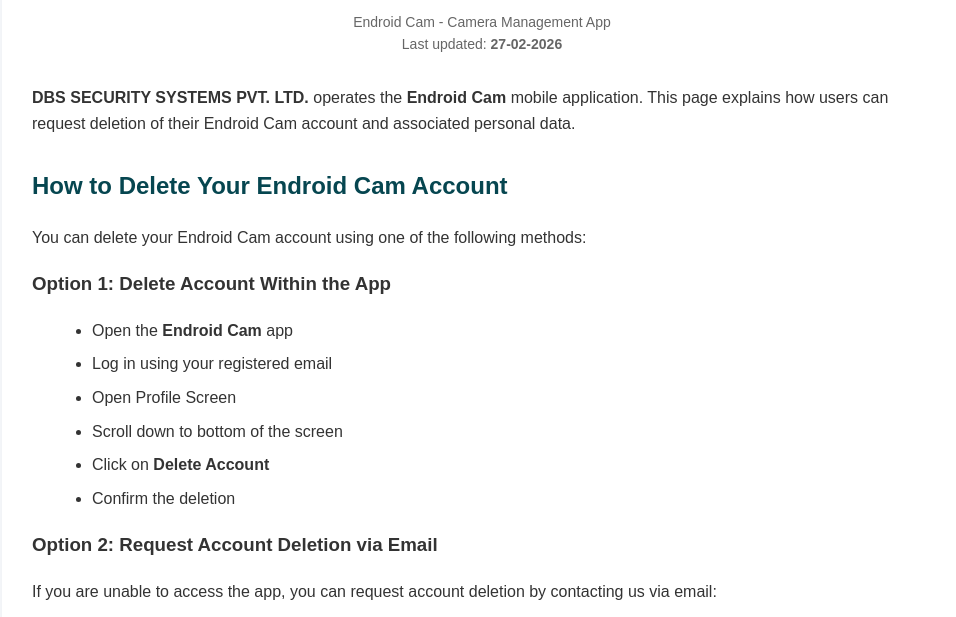
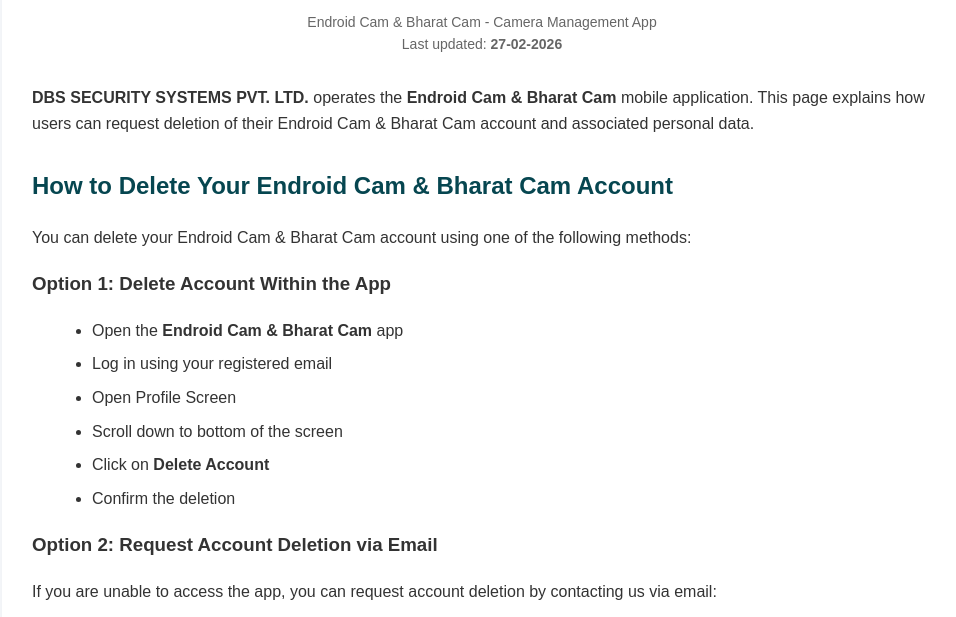
Before and after one commit to Dbsindia/ENDROID-CAM-DELETE, a plain HTML site: page index.html in a window 1280 px wide. Shown: the part 146-763 px from the top of the page, without its empty margins (158-1114 px from the left). Drawn offline with Linux system fonts and the light colour scheme.

Commit message:
update name

```diff
--- a/index.html
+++ b/index.html
@@ -4,7 +4,7 @@
 <head>
     <meta charset="UTF-8" />
     <meta name="viewport" content="width=device-width, initial-scale=1.0" />
-    <title>Account Deletion | Endroid Cam</title>
+    <title>Account Deletion | Endroid Cam & Bharat Cam</title>
 
     <style>
         body {
@@ -80,23 +80,23 @@
     <div class="container">
         <h1>Account Deletion Request</h1>
         <p class="updated">
-            Endroid Cam - Camera Management App<br>
+            Endroid Cam & Bharat Cam - Camera Management App<br>
             Last updated: <strong>27-02-2026</strong>
         </p>
 
         <p>
             <strong>DBS SECURITY SYSTEMS PVT. LTD.</strong> operates the
-            <strong>Endroid Cam</strong> mobile application.
-            This page explains how users can request deletion of their Endroid Cam account
+            <strong>Endroid Cam & Bharat Cam</strong> mobile application.
+            This page explains how users can request deletion of their Endroid Cam & Bharat Cam account
             and associated personal data.
         </p>
 
-        <h2>How to Delete Your Endroid Cam Account</h2>
-        <p>You can delete your Endroid Cam account using one of the following methods:</p>
+        <h2>How to Delete Your Endroid Cam & Bharat Cam Account</h2>
+        <p>You can delete your Endroid Cam & Bharat Cam account using one of the following methods:</p>
 
         <h3>Option 1: Delete Account Within the App</h3>
         <ul>
-            <li>Open the <strong>Endroid Cam</strong> app</li>
+            <li>Open the <strong>Endroid Cam & Bharat Cam</strong> app</li>
             <li>Log in using your registered email</li>
             <li>Open Profile Screen </li>
             <li>Scroll down to bottom of the screen</li>
@@ -111,7 +111,7 @@
         </p>
         <ul>
             <li>Email: <strong>naman@dbsindia.in</strong></li>
-            <li>Subject: <strong>Endroid Cam Account Deletion Request</strong></li>
+            <li>Subject: <strong>Endroid Cam & Bharat Cam Account Deletion Request</strong></li>
             <li>Please include your registered email address</li>
         </ul>
 
```
Also changed, not shown: 1 other file.
